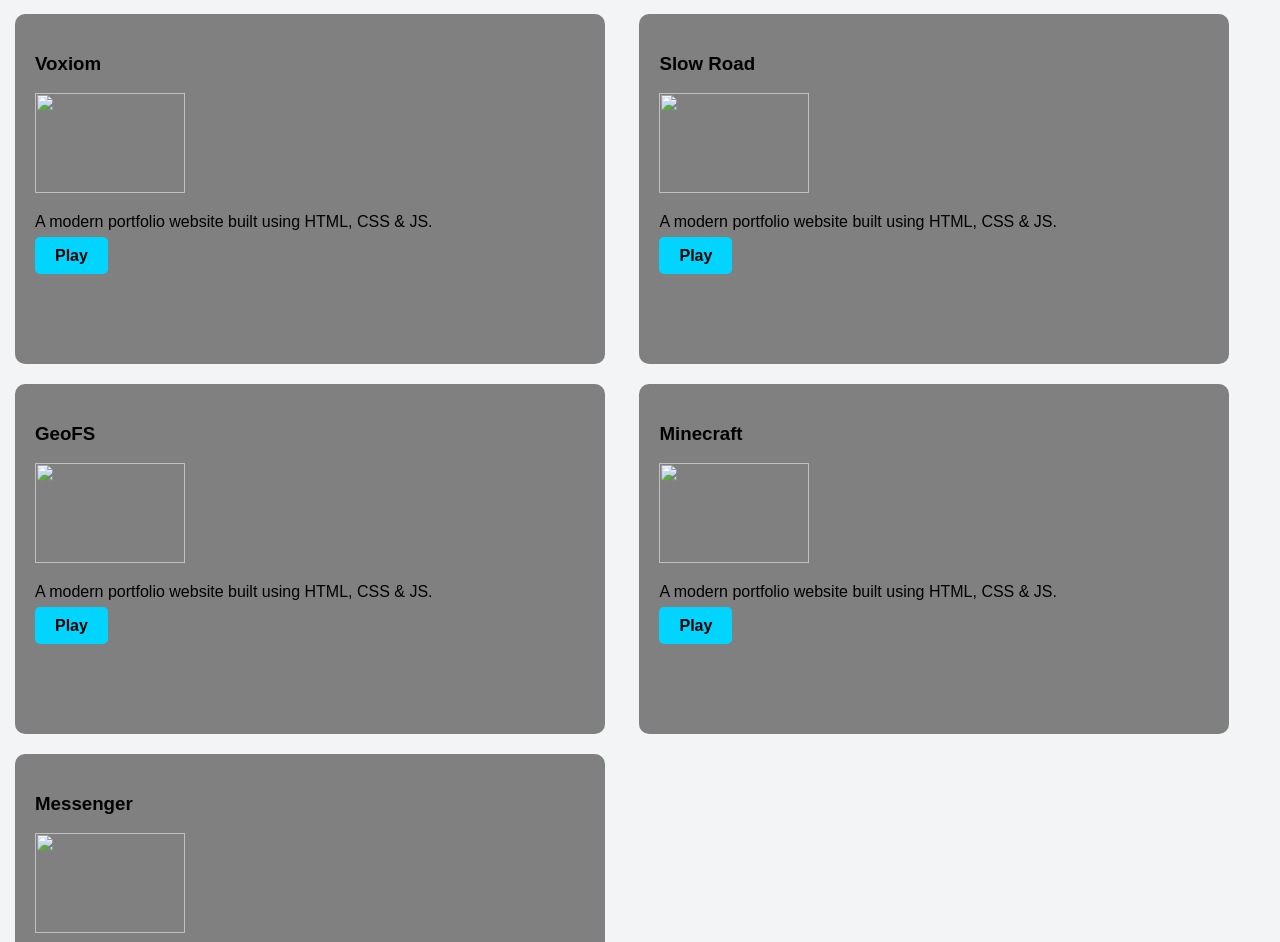
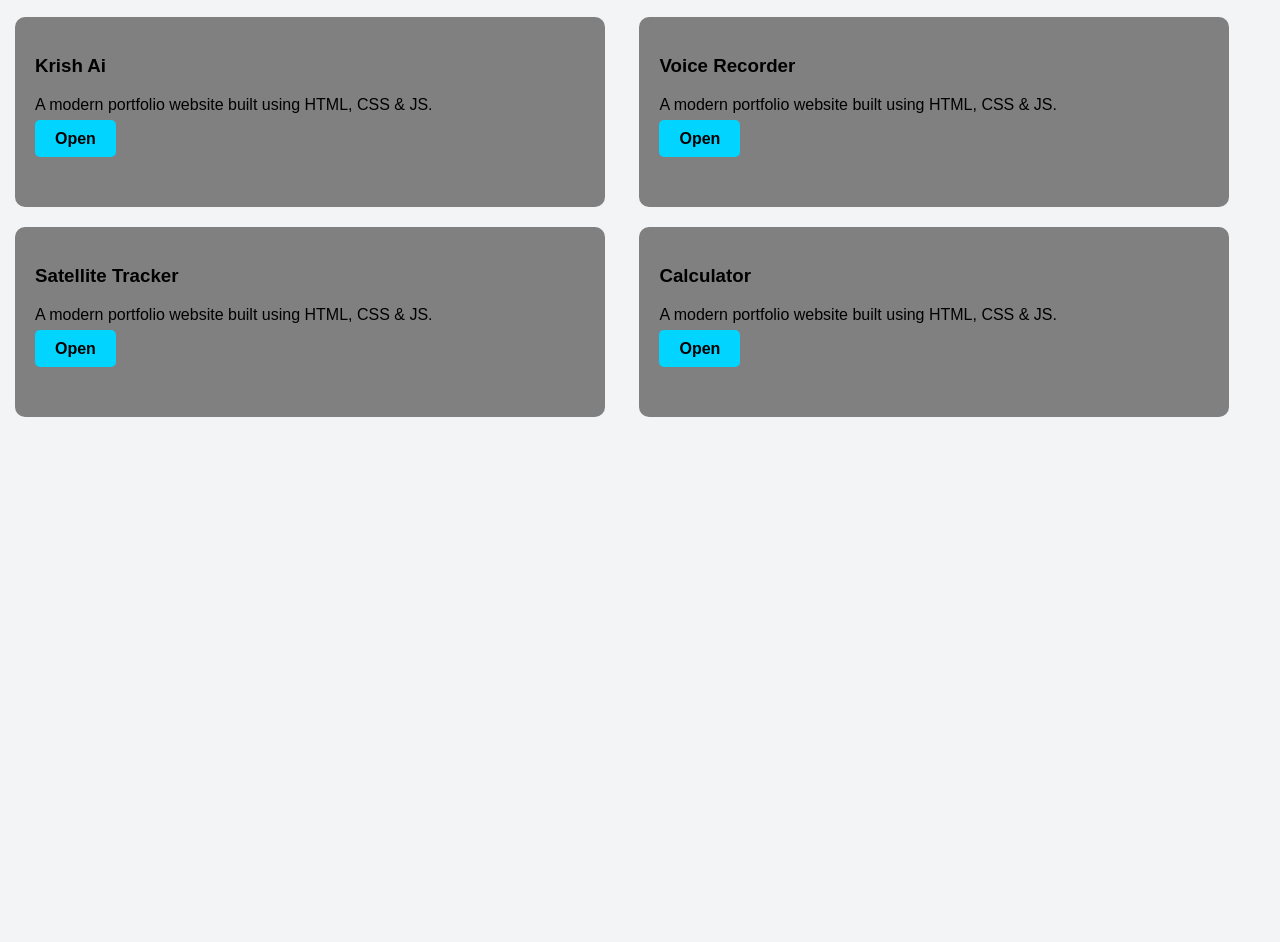
Before and after one commit to sriara/sri, a plain HTML site: page ai.html in a window 1280 px wide. Shown: the part 181-1123 px from the top of the page. After the commit the page ends 800 px from the top, so only its background shows below. Drawn offline with Linux system fonts and the light colour scheme.

Commit message:
Revise project entries and links in ai.html
Updated project details and links in the portfolio.

```diff
--- a/ai.html
+++ b/ai.html
@@ -3,7 +3,7 @@
 <head>
     <meta charset="UTF-8">
     <meta name="viewport" content="width=device-width, initial-scale=1.0">
-    <link rel="stylesheet" href="./assets/css/project.css">
+    <link rel="stylesheet" href="./assets/css/web.css">
     <title>Project</title>
 </head>
 <body>
@@ -21,35 +21,26 @@
     <h1>Project</h1>
 
     <div class="project-card">
-        <h3>Voxiom</h3>
-        <img src="./img/voxiom.jpg" class="img">
+        <h3>Krish Ai</h3>
         <p>A modern portfolio website built using HTML, CSS & JS.</p>
-        <a href="https://voxiom.io/" class="btn">Play</a>
+        <a href="https://hcjdevlab.blogspot.com/2026/01/kirsh-ai-1.html" class="btn">Open</a>
     </div>
     <div class="project-card">
-        <h3>Slow Road</h3>
-        <img src="./img/voxiom.jpg" class="img">
+        <h3>Voice Recorder</h3>
         <p>A modern portfolio website built using HTML, CSS & JS.</p>
-        <a href="https://slowroads.io/" class="btn">Play</a>
+        <a href="https://hcjdevlab.blogspot.com/2026/01/voice-recorder.html" class="btn">Open</a>
     </div>
     <div class="project-card">
-        <h3>GeoFS</h3>
-        <img src="./img/voxiom.jpg" class="img">
+        <h3>Satellite Tracker</h3>
         <p>A modern portfolio website built using HTML, CSS & JS.</p>
-        <a href="https://www.geo-fs.com" class="btn">Play</a>
+        <a href="https://hcjdevlab.blogspot.com/2026/01/satellite-tracker.html" class="btn">Open</a>
     </div>
     <div class="project-card">
-        <h3>Minecraft</h3>
-        <img src="./img/voxiom.jpg" class="img">
+        <h3>Calculator</h3>
         <p>A modern portfolio website built using HTML, CSS & JS.</p>
-        <a href="https://www.eaglercraft.com" class="btn">Play</a>
-    </div>
-    <div class="project-card">
-        <h3>Messenger</h3>
-        <img src="./img/voxiom.jpg" class="img">
-        <p>A modern portfolio website built using HTML, CSS & JS.</p>
-        <a href="https://messenger.abeto.com" class="btn">Play</a>
+        <a href="https://hcjdevlab.blogspot.com/2026/01/calculator-level-1.html" class="btn">Open</a>
     </div>
 
 </body>
+
 </html>
```
